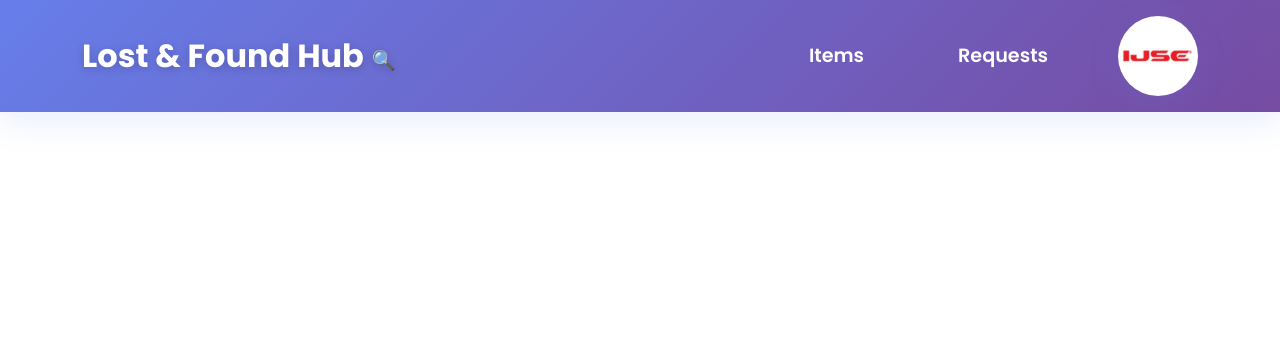
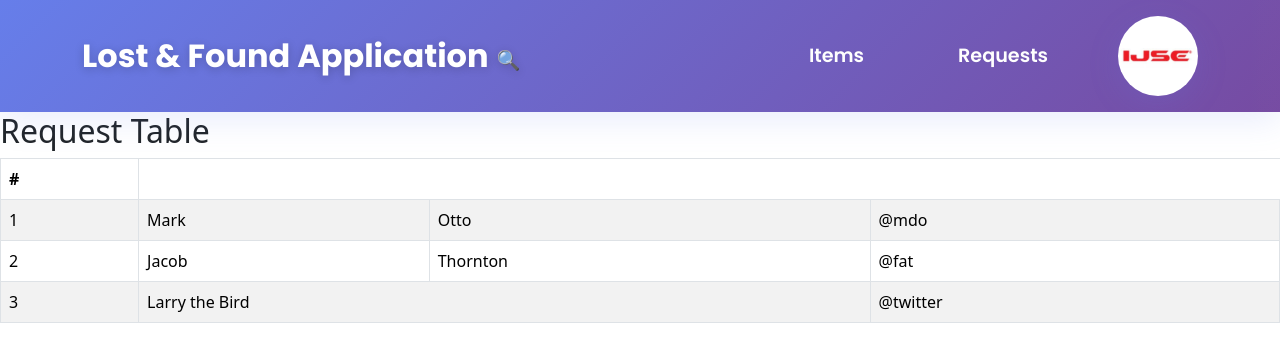
Before and after one commit to dassana002/Lost-And-Found-Application-For-An-Educational-Institute-FrontEnd, a React (Create React App) app: page / in a window 1280 px wide. Shown: the top 362 px of the page. Built offline with nearby package versions, Linux system fonts and the light colour scheme.

Commit message:
Load item table to HOLD before proceeding

```diff
--- a/src/App.tsx
+++ b/src/App.tsx
@@ -1,11 +1,13 @@
 import 'bootstrap/dist/css/bootstrap.min.css';
-import NavBar from "./components/NavBar";
 import "/";
+import { Request } from './components/request/Request';
+import { NavBar } from './components/NavBar';
 
 function App() {
   return (
     <div>
       <NavBar/>
+      <Request/>
     </div>
   );
 }
--- a/src/components/NavBar.css
+++ b/src/components/NavBar.css
@@ -1,4 +1,4 @@
-/* Import Google Fonts */
+  /* Import Google Fonts */
 @import url('https://fonts.googleapis.com/css2?family=Poppins:wght@400;500;600;700&display=swap');
 
 /* Root Variables for Consistent Theming */
--- a/src/components/NavBar.tsx
+++ b/src/components/NavBar.tsx
@@ -2,12 +2,12 @@ import { Container, Nav, Navbar } from "react-bootstrap";
 import './NavBar.css';
 import ijselogo from '../images/images.jpeg';
 
-function NavBar() {
+export const NavBar = () => {
     return (
         <Navbar className="navbar" expand="lg">
             <Container>
                 <Navbar.Brand href="#home" className="navbar-brand">
-                    Lost & Found Hub
+                    Lost & Found Application
                 </Navbar.Brand>
                 <Navbar.Toggle aria-controls="basic-navbar-nav" />
                 <Navbar.Collapse id="basic-navbar-nav">
@@ -33,5 +33,3 @@ function NavBar() {
         </Navbar>
     );
 }
-
-export default NavBar;
--- /dev/null
+++ b/src/components/request/Request.tsx
@@ -0,0 +1,43 @@
+import Table from "react-bootstrap/esm/Table";
+
+export const Request = () => {
+
+    // Heading Array
+    const theadings: string[] = [
+
+    ];
+
+    return (
+        <div>
+            <h2>Request Table</h2>
+            <Table striped bordered hover>
+                <thead>
+                    {/* Heading */}
+                    <tr>
+                        <th scope="col">#</th>
+
+                    </tr>
+                </thead>
+                <tbody>
+                    <tr>
+                        <td>1</td>
+                        <td>Mark</td>
+                        <td>Otto</td>
+                        <td>@mdo</td>
+                    </tr>
+                    <tr>
+                        <td>2</td>
+                        <td>Jacob</td>
+                        <td>Thornton</td>
+                        <td>@fat</td>
+                    </tr>
+                    <tr>
+                        <td>3</td>
+                        <td colSpan={2}>Larry the Bird</td>
+                        <td>@twitter</td>
+                    </tr>
+                </tbody>
+            </Table>
+        </div>
+    );
+}
```
Also changed, not shown: src/components/request/Requset.css (added, +46 -0 lines).
